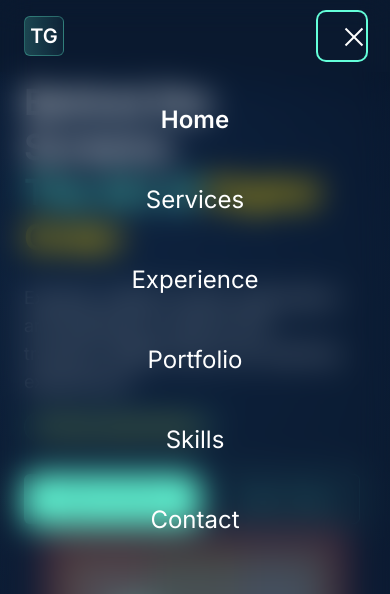
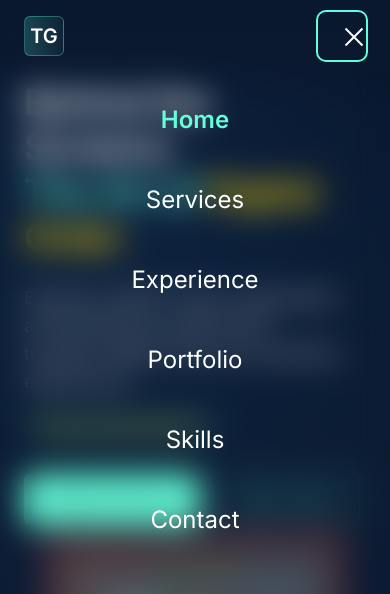
Before and after one commit to isthatamullet/tylergohr-homepage, a React (Vite) app in the folder project/: page / in a window 390 px wide. Both pictures are taken after a click on the button "Open menu". Shown: the top 594 px of the page. Built offline with nearby package versions, Linux system fonts and the light colour scheme.

Commit message:
phone menu fixes

```diff
--- a/project/src/components/Header.tsx
+++ b/project/src/components/Header.tsx
@@ -1,17 +1,13 @@
 import React, { useState, useEffect } from 'react';
 import { Link, useLocation } from 'react-router-dom';
 import { navItems } from '../data/siteData';
-// --- ADDED: Import the NavItem type ---
-// (Adjust path if your types file is located elsewhere, e.g., './types')
-import { type NavItem } from '../types';
-// -------------------------------------
+import { type NavItem } from '../types'; // Ensure path ../types is correct
 import Logo from './Logo';
 
 const Header: React.FC = () => {
   const [scrolled, setScrolled] = useState(false);
   const [mobileMenuOpen, setMobileMenuOpen] = useState(false);
   const [activeSectionId, setActiveSectionId] = useState<string | null>('home');
-  // State for temporarily highlighting clicked mobile link
   const [clickedItemId, setClickedItemId] = useState<string | null>(null);
   const location = useLocation();
 
@@ -54,44 +50,35 @@ const Header: React.FC = () => {
     }
   }, [location.pathname]);
 
-
   const handleMenuToggle = () => { setMobileMenuOpen(!mobileMenuOpen); };
-  // Original handler just closes menu
   const handleNavClick = () => { setMobileMenuOpen(false); };
-
-  // Combined handler for Home link (scroll + close)
   const handleHomeClick = () => {
     window.scrollTo({ top: 0, behavior: 'smooth' });
     handleNavClick();
   };
-
-  // Handler for mobile link clicks (animation + action)
-  // Now uses the imported NavItem type
   const handleMobileLinkClick = (item: NavItem) => {
-    setClickedItemId(item.id); // Trigger brief underline animation
-
+    setClickedItemId(item.id);
     if (item.id === 'home') {
       window.scrollTo({ top: 0, behavior: 'smooth' });
     }
-
     setTimeout(() => {
       setMobileMenuOpen(false);
       setClickedItemId(null);
     }, 400);
   };
-
-  // Generates path for links
   const getPath = (itemId: string): string => {
     if (itemId === 'home') return '/';
     return `/#${itemId}`;
   };
 
   return (
+    // --- CORRECTED: Actual className attribute using 'scrolled' ---
     <header
       className={`fixed top-0 w-full z-50 transition-all duration-300 ${
         scrolled || mobileMenuOpen ? 'bg-navy shadow-lg py-3' : 'bg-transparent py-5'
       }`}
     >
+    {/* ----------------------------------------------------------- */}
       <div className="container mx-auto px-6 flex justify-between items-center relative z-50">
         <Link to="/" onClick={handleHomeClick}> <Logo /> </Link>
 
@@ -118,6 +105,7 @@ const Header: React.FC = () => {
         </nav>
 
          {/* Mobile Menu Toggle Button */}
+         {/* --- CORRECTED: Actual button attributes using 'handleMenuToggle' --- */}
          <button
            className="md:hidden w-12 h-12 relative focus:outline-none focus:ring-2 focus:ring-teal rounded-lg bg-transparent"
            onClick={handleMenuToggle}
@@ -126,6 +114,7 @@ const Header: React.FC = () => {
            aria-controls="mobile-menu"
            style={{ touchAction: 'manipulation' }}
          >
+         {/* ------------------------------------------------------------------ */}
            <div className="absolute left-1/2 top-1/2 -translate-x-1/2 -translate-y-1/2 w-6 h-5">
              <span className={`absolute h-0.5 w-6 bg-white transform transition-transform duration-300 ease-in-out ${ mobileMenuOpen ? 'rotate-45 translate-y-2.5' : 'translate-y-0' }`} />
              <span className={`absolute h-0.5 w-6 bg-white transition-opacity duration-300 ease-in-out ${ mobileMenuOpen ? 'opacity-0' : 'opacity-100' } translate-y-2`} />
@@ -135,13 +124,15 @@ const Header: React.FC = () => {
       </div>
 
       {/* Mobile Menu Overlay */}
+      {/* --- CORRECTED: Actual div attributes --- */}
       <div
         id="mobile-menu"
         className={`fixed inset-0 bg-navy-dark/98 backdrop-blur-lg transition-all duration-500 ease-in-out md:hidden ${ mobileMenuOpen ? 'opacity-100 translate-y-0' : 'opacity-0 -translate-y-full pointer-events-none' }`}
         style={{ top: '0', zIndex: 40 }}
       >
+      {/* -------------------------------------- */}
         <nav className="container mx-auto px-6 pt-24">
-          <ul className="flex flex-col space-y-8 text-center">
+          <ul className="flex flex-col items-center space-y-8 text-center"> {/* Added items-center */}
             {navItems.map(item => {
                const isScrollActive = item.id === activeSectionId && location.pathname === '/';
                const isClickActive = item.id === clickedItemId;
@@ -150,15 +141,19 @@ const Header: React.FC = () => {
               <li key={item.id}>
                 <Link
                   to={path}
-                  onClick={() => handleMobileLinkClick(item)} // Parameter 'item' now matches type NavItem
-                  className={`text-white text-2xl hover:text-teal transition-colors duration-300 block py-2 font-normal relative group ${isScrollActive ? 'text-teal font-semibold' : ''}`}
+                  onClick={() => handleMobileLinkClick(item)}
+                  className={`
+                    text-2xl hover:text-teal transition-colors duration-300 block py-2 font-normal relative group
+                    inline-block px-3
+                    ${isScrollActive ? 'text-teal font-semibold' : 'text-white'}
+                  `}
                 >
                   {item.title}
                   <span className={`
-                    absolute bottom-0 left-1/2 transform -translate-x-1/2 block h-0.5
+                    absolute bottom-0 left-0 block h-0.5
                     bg-gradient-to-r from-teal-400 via-lime-400 to-orange-500
                     transition-all duration-300 ease-out
-                    ${isClickActive ? 'w-1/2' : 'w-0'}
+                    ${isClickActive ? 'w-full' : 'w-0'}
                   `}></span>
                 </Link>
               </li>
```
